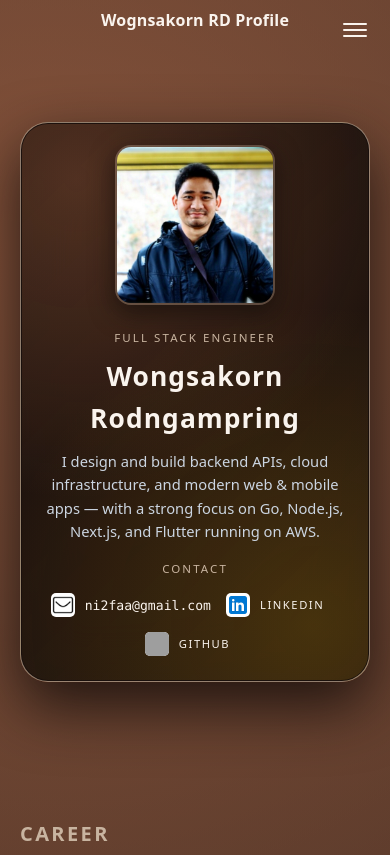
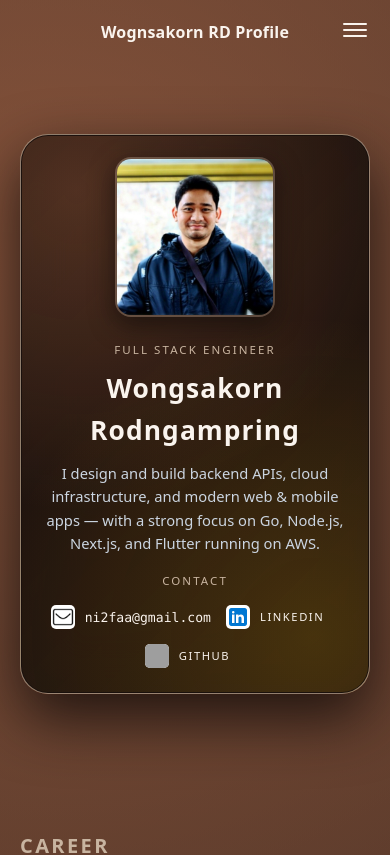
Before and after one commit to ni2faa/me, a Next.js app: page / in a window 390 px wide. Shown: the top 855 px of the page. Built offline with nearby package versions, Linux system fonts and the light colour scheme; no server answers; grey boxes are pictures that could not be loaded.

Commit message:
feat: improve mobile responsive layout for showcase page
- Add padding-top to header on mobile for better spacing
- Ensure proper mobile layout consistency across pages

```diff
--- a/app/styles/responsive.css
+++ b/app/styles/responsive.css
@@ -160,6 +160,8 @@
   .header-inner.container {
     padding-left: var(--space-2);
     padding-right: var(--space-3);
+    padding-top: 12px !important;
+
   }
 
   .brand {
```
